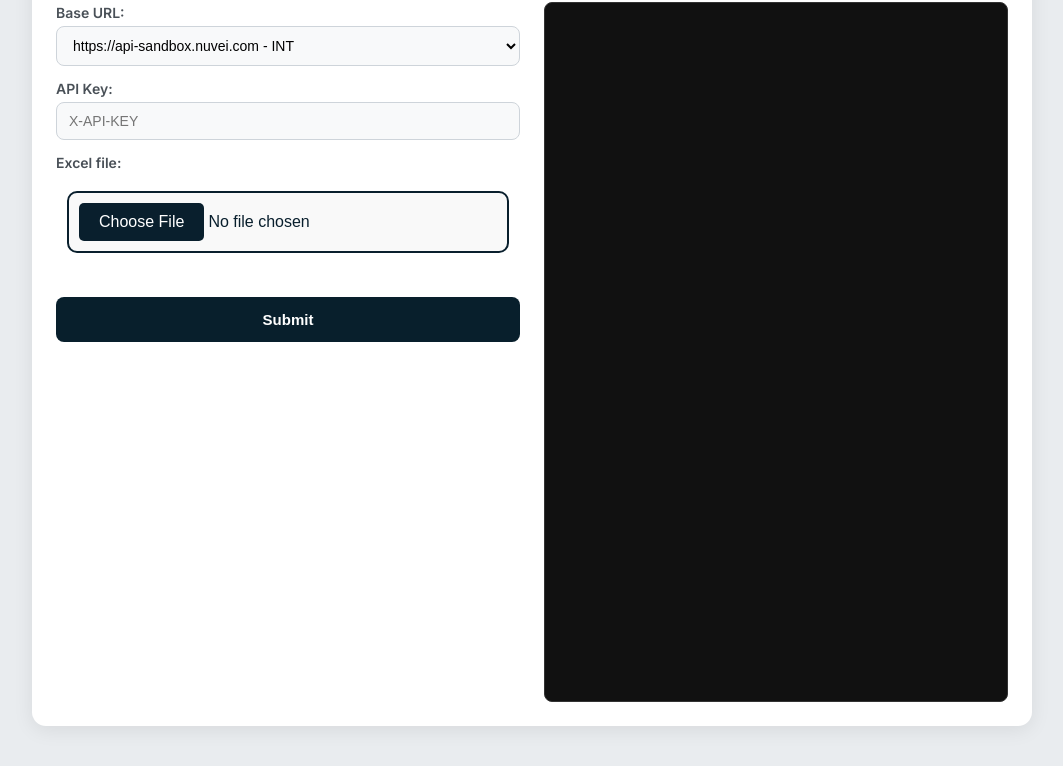
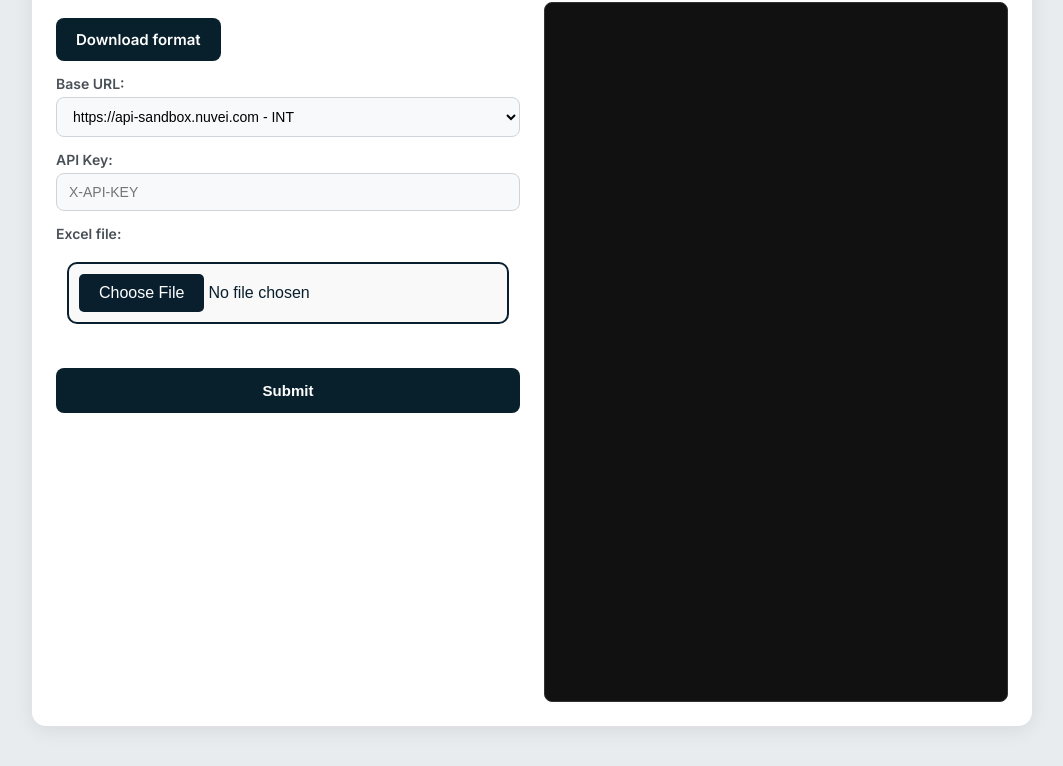
Before and after one commit to elmasteo/pixbalance, a website: page index.html in a window 1280 px wide. Shown: the part 254-1020 px from the top of the page, without its empty margins (108-1171 px from the left). Drawn offline with Linux system fonts and the light colour scheme.

Commit message:
actualización formato para cargue

```diff
--- a/index.html
+++ b/index.html
@@ -157,6 +157,23 @@
     input[type="file"]::file-selector-button:hover {
       background: #091f2d;
     }
+    .download-btn {
+      display: inline-block;
+      background-color: #081f2c;
+      color: #fff;
+      padding: 12px 20px;
+      border-radius: 8px;
+      text-decoration: none;
+      font-weight: 600;
+      font-size: 15px;
+      margin-top: 16px;
+      transition: background 0.2s;
+    }
+
+    .download-btn:hover {
+      background-color: #175b81;
+    }
+
   </style>
 </head>
 
@@ -168,6 +185,8 @@
   <div class="container">
     <div class="form-section">
       <h2>PIX Balance</h2>
+
+      <a href="balance-pix.xlsx" download class="download-btn">Download format</a>
 
       <label for="endpoint">Base URL:</label>
       <select id="endpoint">
```
Also changed, not shown: 1 other file.
